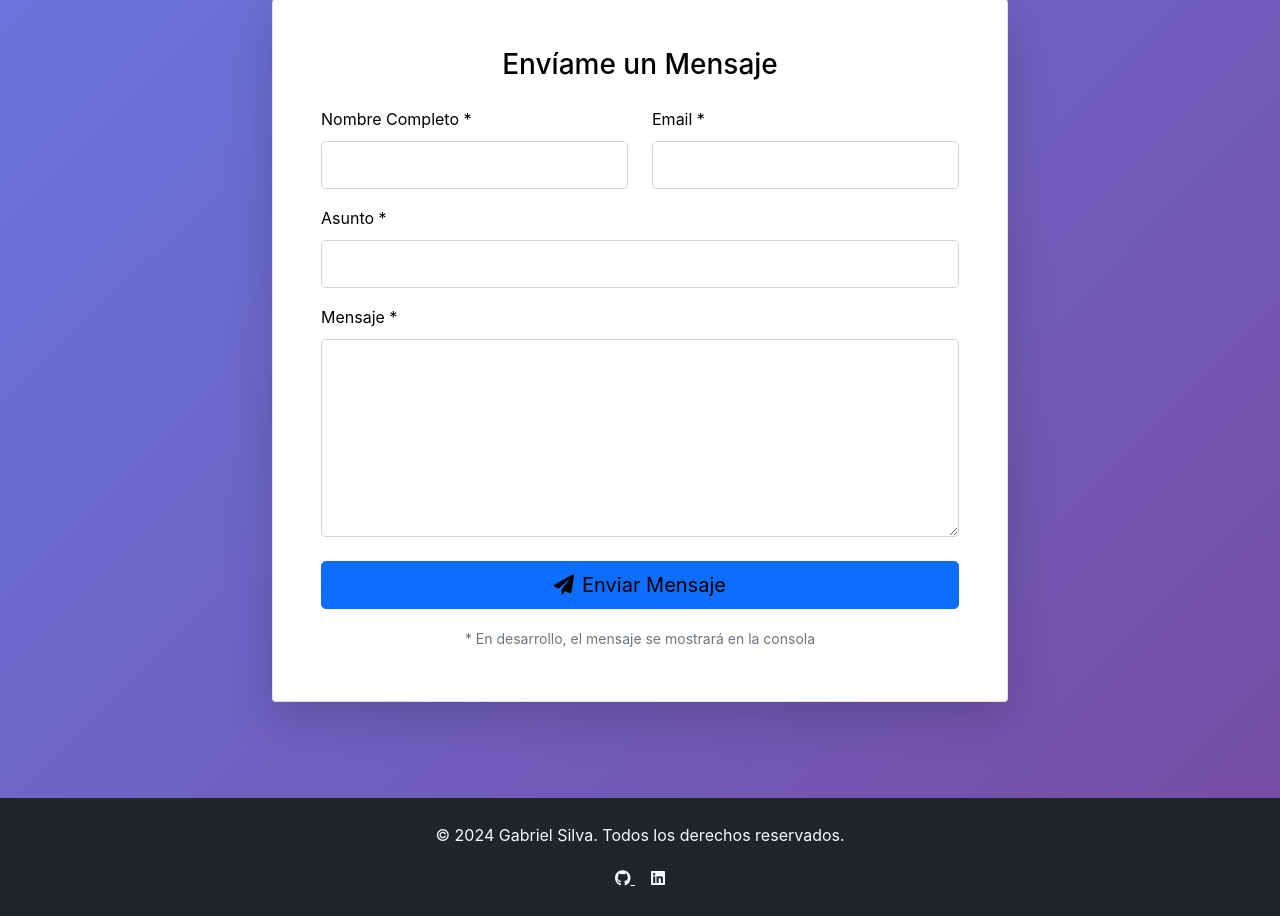
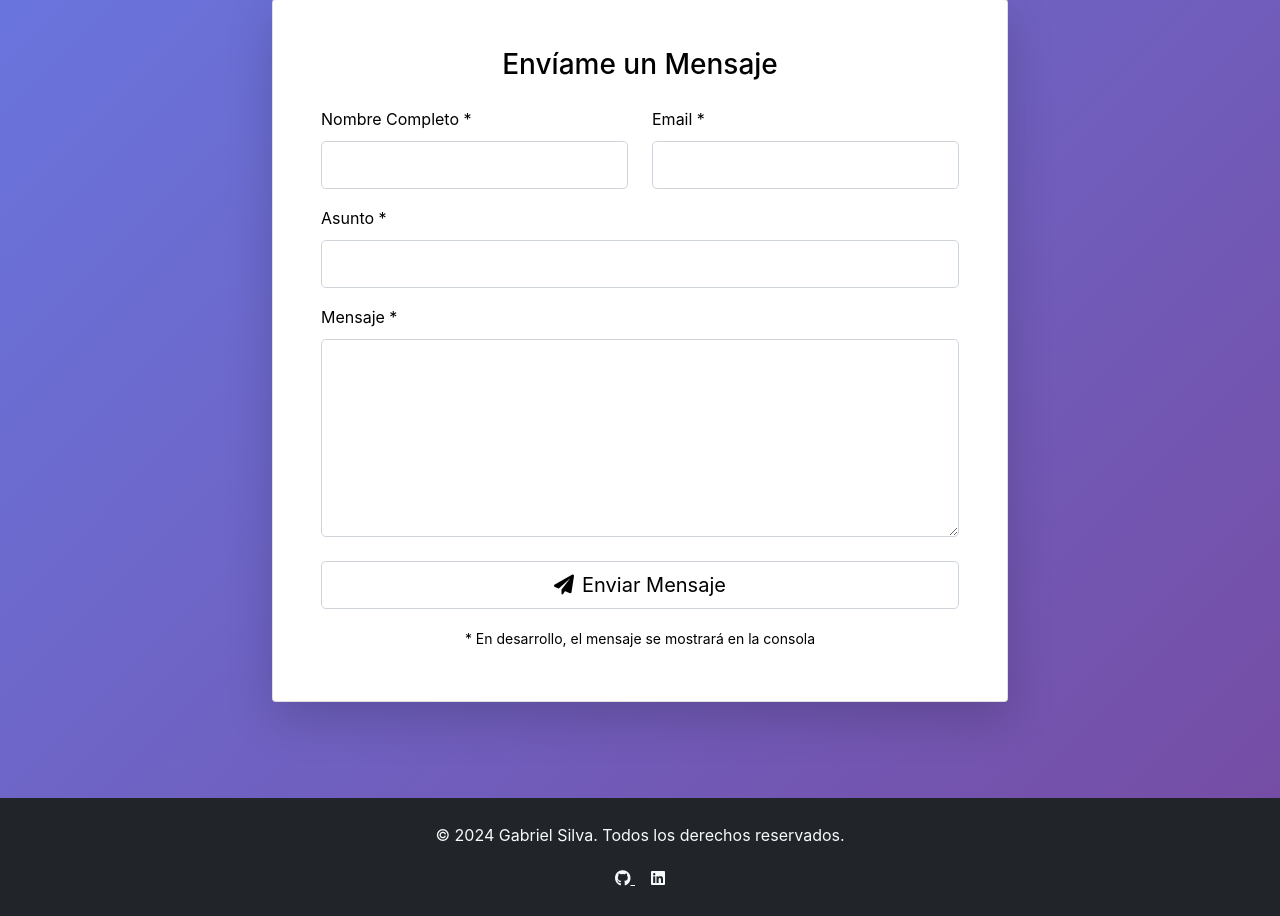
Before and after one commit to GabrielSilva-A/Porfolio-flask, a Flask app: page /contact/ in a window 1280 px wide. Shown: the part 508-1424 px from the top of the page. Run offline with Flask 3, Linux system fonts and the light colour scheme.

Commit message:
Style: css actualizado al final del codigo

```diff
--- a/static/css/style.css
+++ b/static/css/style.css
@@ -537,16 +537,18 @@ body {
 .timeline-item:nth-child(5) { animation-delay: 0.5s; }
 
 /* ===== CORRECCIÓN FORMULARIO DE CONTACTO ===== */
-form label,
-form input,
-form textarea,
-form button,
-form small,
-form .form-control {
+.card form label,
+.card form input,
+.card form textarea,
+.card form button,
+.card form small,
+.card form .form-control {
     color: #000000 !important;
+    background-color: #ffffff !important;
+    border-color: #ced4da !important;
 }
 
-form input::placeholder,
-form textarea::placeholder {
+.card form input::placeholder,
+.card form textarea::placeholder {
     color: #444444 !important;
 }
```
